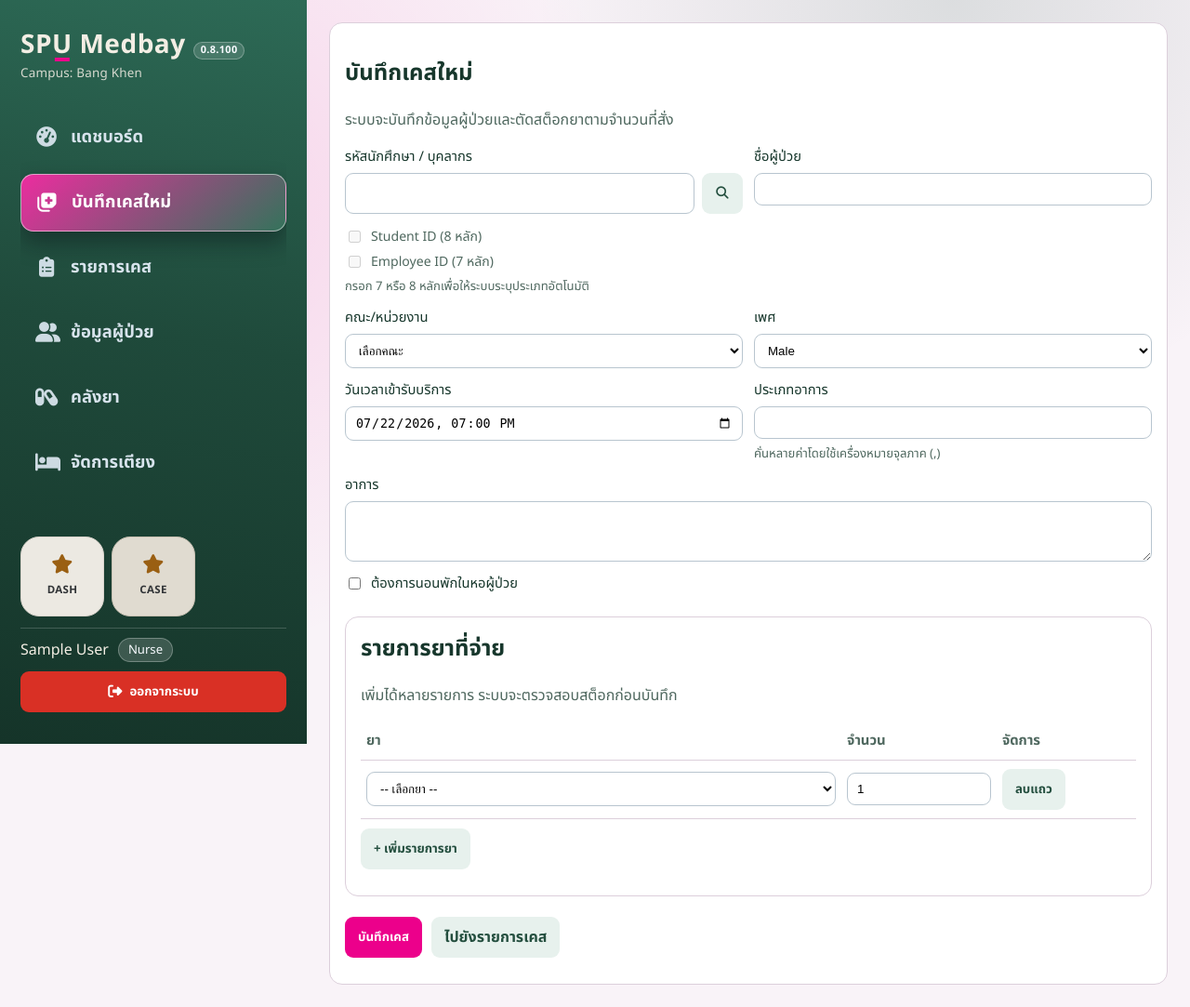
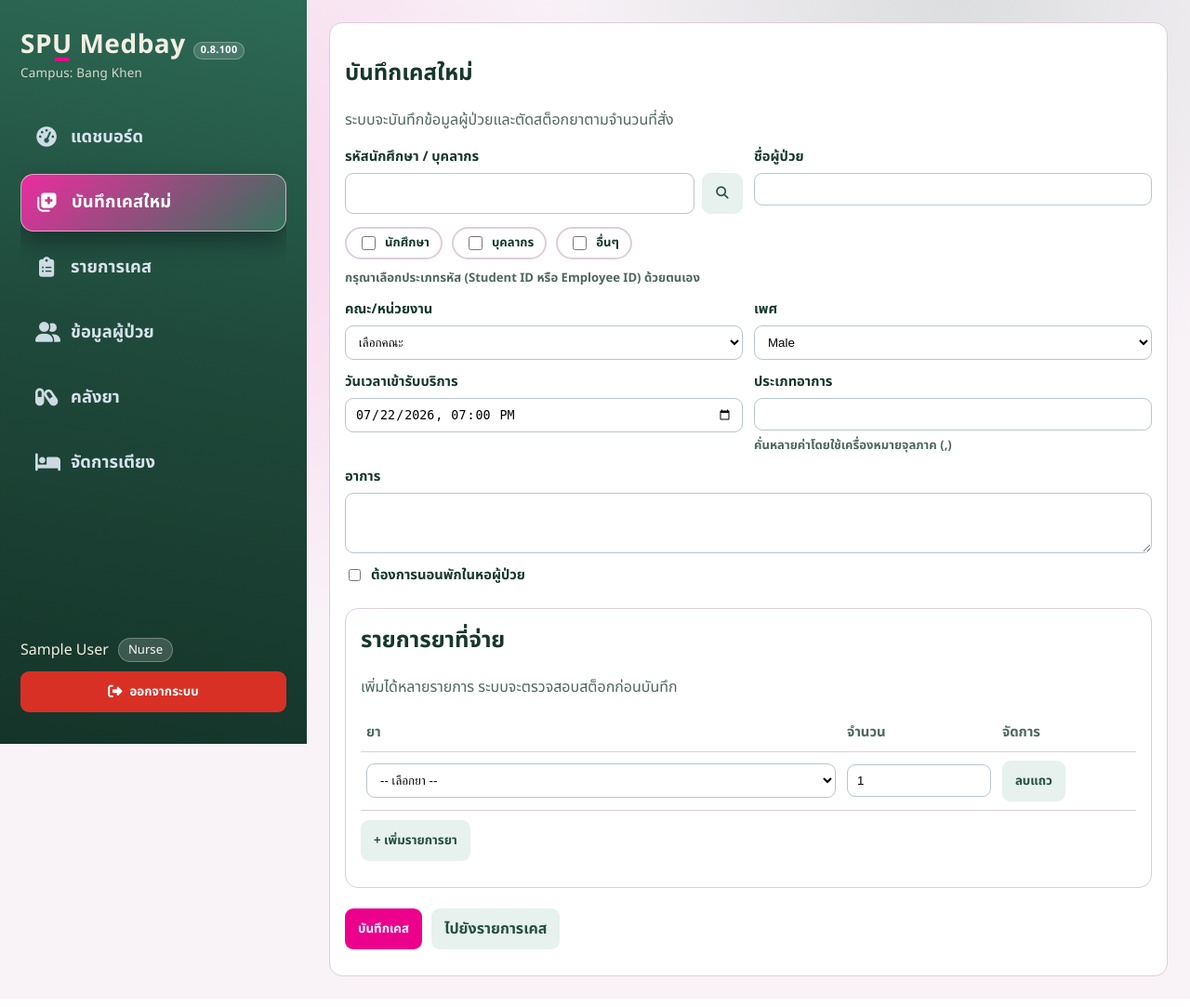
Before and after one commit to J-nothing-J/SPU-MBOLD, a Django app: page /new-case/ in a window 1280 px wide. Shown: the whole page at 93% size. After the commit the page ends 1050 px from the top, so only its background shows below. Run offline with Django 5.2, Linux system fonts and the light colour scheme; the visitor is signed in with stand-in values (Sample User, id 1); data that the repository does not hold is empty.

Commit message:
0.8.110: Refactor ID type selection in new case and patient edit forms; remove unused quick buttons

```diff
--- a/static/css/app.css
+++ b/static/css/app.css
@@ -91,8 +91,7 @@ textarea:focus-visible {
 }
 
 .btn:focus-visible,
-.nav-link:focus-visible,
-.quick-btn:focus-visible {
+.nav-link:focus-visible {
     box-shadow: 0 0 0 3px var(--focus-ring-soft);
 }
 
@@ -199,52 +198,6 @@ textarea:focus-visible {
     width: 100%;
 }
 
-.sidebar-quick-buttons {
-    display: grid;
-    grid-template-columns: repeat(3, minmax(0, 1fr));
-    gap: 8px;
-    padding-bottom: 12px;
-    border-bottom: 1px solid rgba(255, 255, 255, 0.18);
-}
-
-.quick-btn {
-    min-height: 86px;
-    border-radius: 20px;
-    border: 1px solid #d7d2ca;
-    background: #ece9e2;
-    color: #313437;
-    display: flex;
-    flex-direction: column;
-    align-items: center;
-    justify-content: center;
-    gap: 8px;
-    font-size: 0.72rem;
-    font-weight: 600;
-    letter-spacing: 0.3px;
-    text-transform: uppercase;
-    transition: transform 0.2s ease, background 0.2s ease;
-    cursor: pointer;
-}
-
-.quick-btn i {
-    color: #9a5f12;
-    font-size: 1.28rem;
-}
-
-.quick-btn-team {
-    font-family: inherit;
-}
-
-.quick-btn:hover {
-    background: #f3f1eb;
-    transform: translateY(-1px);
-}
-
-.quick-btn.active {
-    background: #e0dbd0;
-    border-color: #c8c0b2;
-}
-
 body.team-modal-open {
     overflow: hidden;
 }
@@ -741,6 +694,7 @@ label {
     display: grid;
     gap: 6px;
     font-size: 0.92rem;
+    font-weight: 700;
 }
 
 input,
@@ -914,23 +868,54 @@ th {
 
 .id-type-indicator {
     margin-top: 8px;
-    display: grid;
-    gap: 6px;
+    display: flex;
+    flex-wrap: wrap;
+    align-items: center;
+    gap: 10px;
 }
 
 .id-type-flag {
     display: inline-flex;
     align-items: center;
-    gap: 8px;
-    font-size: 0.88rem;
-    color: var(--muted);
+    gap: 7px;
+    font-size: 0.82rem;
+    font-weight: 600;
+    color: var(--ink);
+    background: #fff;
+    border: 2px solid var(--line);
+    border-radius: 999px;
+    padding: 5px 12px;
+    min-height: 34px;
+    cursor: pointer;
+    user-select: none;
+    transition: background 0.15s ease, border-color 0.15s ease, transform 0.1s ease;
+}
+
+.id-type-flag:hover {
+    background: #fdf1f8;
+    border-color: var(--brand);
+}
+
+.id-type-flag:active {
+    transform: scale(0.97);
+}
+
+.id-type-flag:has(input:checked) {
+    background: var(--brand);
+    border-color: var(--brand-dark);
+    color: #fff;
 }
 
 .id-type-flag input {
-    width: auto;
+    width: 15px;
+    height: 15px;
+    accent-color: var(--brand-dark);
+    cursor: pointer;
+    flex-shrink: 0;
 }
 
 .id-type-hint {
+    flex-basis: 100%;
     font-size: 0.82rem;
     color: var(--muted);
 }
@@ -1515,20 +1500,6 @@ th {
         min-height: 54px;
     }
 
-    .sidebar-quick-buttons {
-        gap: 6px;
-    }
-
-    .quick-btn {
-        min-height: 76px;
-        border-radius: 18px;
-        font-size: 0.64rem;
-    }
-
-    .quick-btn i {
-        font-size: 1.1rem;
-    }
-
     .bed-map-panel {
         overflow-x: auto;
     }
--- a/templates/base.html
+++ b/templates/base.html
@@ -57,16 +57,6 @@
             </nav>
 
             <div class="sidebar-footer">
-                <div class="sidebar-quick-buttons" role="navigation" aria-label="Quick shortcuts">
-                    <a href="{% url 'dashboard' %}" class="quick-btn {% if request.path == '/dashboard/' %}active{% endif %}">
-                        <i class="fa-solid fa-star" aria-hidden="true"></i>
-                        <span>DASH</span>
-                    </a>
-                    <a href="{% url 'new_case' %}" class="quick-btn {% if request.path == '/new-case/' %}active{% endif %}">
-                        <i class="fa-solid fa-star" aria-hidden="true"></i>
-                        <span>CASE</span>
-                    </a>
-                </div>
                 <div class="topbar-user">
                     <span>{{ user.get_full_name|default:user.username }}</span>
                     <span class="badge">{{ user.role }}</span>
--- a/templates/clinic/new_case.html
+++ b/templates/clinic/new_case.html
@@ -29,14 +29,18 @@
                 </div>
                 <div class="id-type-indicator" aria-live="polite">
                     <label class="id-type-flag">
-                        <input type="checkbox" id="id-type-student-flag" disabled>
-                        <span>Student ID (8 หลัก)</span>
+                        <input type="checkbox" id="id-type-student-flag">
+                        <span>นักศึกษา</span>
                     </label>
                     <label class="id-type-flag">
-                        <input type="checkbox" id="id-type-employee-flag" disabled>
-                        <span>Employee ID (7 หลัก)</span>
+                        <input type="checkbox" id="id-type-employee-flag">
+                        <span>บุคลากร</span>
                     </label>
-                    <span class="id-type-hint" id="id-type-hint">กรอก 7 หรือ 8 หลักเพื่อให้ระบบระบุประเภทอัตโนมัติ</span>
+                    <label class="id-type-flag">
+                        <input type="checkbox" id="id-type-other-flag">
+                        <span>อื่นๆ</span>
+                    </label>
+                    <span class="id-type-hint" id="id-type-hint">กรุณาเลือกประเภทรหัส (Student ID หรือ Employee ID) ด้วยตนเอง</span>
                 </div>
                 {% if form.student_id.errors %}<span class="field-error">{{ form.student_id.errors|join:', ' }}</span>{% endif %}
             </label>
@@ -205,13 +209,14 @@
     const organizationSelect = document.getElementById('id_organization');
     const studentFlag = document.getElementById('id-type-student-flag');
     const employeeFlag = document.getElementById('id-type-employee-flag');
+    const otherFlag = document.getElementById('id-type-other-flag');
     const hint = document.getElementById('id-type-hint');
     const liveStatus = document.getElementById('new-case-live-status');
     const liveAlert = document.getElementById('new-case-live-alert');
     let previousIdType = null;
     let hasInitialized = false;
 
-    if (!idInput || !organizationSelect || !studentFlag || !employeeFlag || !hint) {
+    if (!idInput || !organizationSelect || !studentFlag || !employeeFlag || !otherFlag || !hint) {
         return;
     }
 
@@ -238,22 +243,47 @@
     const studentOptions = JSON.parse(document.getElementById('student-organization-options').textContent);
     const employeeOptions = JSON.parse(document.getElementById('employee-organization-options').textContent);
 
-    function detectIdType(value) {
-        const cleaned = String(value || '').replace(/\D/g, '');
-        if (cleaned.length === 8) {
+    function getSelectedIdType() {
+        if (studentFlag.checked) {
             return 'student';
         }
-        if (cleaned.length === 7) {
+        if (employeeFlag.checked) {
             return 'employee';
+        }
+        if (otherFlag.checked) {
+            return 'other';
         }
         return null;
     }
 
+    function combinedOrganizationOptions() {
+        const seen = new Set();
+        const combined = [];
+        [...studentOptions, ...employeeOptions].forEach((item) => {
+            if (!item.value || seen.has(item.value)) {
+                return;
+            }
+            seen.add(item.value);
+            combined.push(item);
+        });
+        return combined;
+    }
+
     function updateOrgOptions(idType) {
         const currentValue = organizationSelect.value;
-        const isEmployee = idType === 'employee';
-        const options = isEmployee ? employeeOptions : studentOptions;
-        const placeholder = isEmployee ? 'เลือกหน่วยงาน' : 'เลือกคณะ';
+        let options;
+        let placeholder;
+
+        if (idType === 'employee') {
+            options = employeeOptions;
+            placeholder = 'เลือกหน่วยงาน';
+        } else if (idType === 'other') {
+            options = combinedOrganizationOptions();
+            placeholder = 'เลือกคณะ/หน่วยงาน';
+        } else {
+            options = studentOptions;
+            placeholder = 'เลือกคณะ';
+        }
 
         organizationSelect.innerHTML = '';
 
@@ -286,28 +316,37 @@
         if (idInput.value !== normalized) {
             idInput.value = normalized;
         }
+    }
 
-        const idType = detectIdType(normalized);
-        studentFlag.checked = idType === 'student';
-        employeeFlag.checked = idType === 'employee';
-
+    function setHintForType(idType) {
         if (idType === 'student') {
             hint.textContent = 'Student ID (8 หลัก)';
         } else if (idType === 'employee') {
             hint.textContent = 'Employee ID (7 หลัก)';
+        } else if (idType === 'other') {
+            hint.textContent = 'อื่นๆ: บุคคลภายนอก / ไม่ใช่นักศึกษาหรือบุคลากร';
         } else {
-            hint.textContent = 'กรอก 7 หรือ 8 หลักเพื่อให้ระบบระบุประเภทอัตโนมัติ';
+            hint.textContent = 'กรุณาเลือกประเภทรหัส (Student ID หรือ Employee ID) ด้วยตนเอง';
         }
+    }
 
+    function applyIdType(idType) {
+        studentFlag.checked = idType === 'student';
+        employeeFlag.checked = idType === 'employee';
+        otherFlag.checked = idType === 'other';
+
+        setHintForType(idType);
         updateOrgOptions(idType);
 
         if (hasInitialized && idType !== previousIdType) {
             if (idType === 'student') {
-                announcePolite('ตรวจพบรหัสประเภท Student ID (8 หลัก)');
+                announcePolite('เลือกประเภทรหัส Student ID (8 หลัก)');
             } else if (idType === 'employee') {
-                announcePolite('ตรวจพบรหัสประเภท Employee ID (7 หลัก)');
+                announcePolite('เลือกประเภทรหัส Employee ID (7 หลัก)');
+            } else if (idType === 'other') {
+                announcePolite('เลือกประเภทรหัส อื่นๆ');
             } else {
-                announcePolite('ยังไม่สามารถระบุประเภทรหัสได้ กรุณากรอก 7 หรือ 8 หลัก');
+                announcePolite('ยกเลิกการเลือกประเภทรหัสแล้ว');
             }
         }
 
@@ -317,6 +356,32 @@
 
     idInput.addEventListener('input', updateIndicatorAndSelect);
     updateIndicatorAndSelect();
+
+    studentFlag.addEventListener('change', () => {
+        if (studentFlag.checked) {
+            applyIdType('student');
+        } else if (!employeeFlag.checked && !otherFlag.checked) {
+            applyIdType(null);
+        }
+    });
+
+    employeeFlag.addEventListener('change', () => {
+        if (employeeFlag.checked) {
+            applyIdType('employee');
+        } else if (!studentFlag.checked && !otherFlag.checked) {
+            applyIdType(null);
+        }
+    });
+
+    otherFlag.addEventListener('change', () => {
+        if (otherFlag.checked) {
+            applyIdType('other');
+        } else if (!studentFlag.checked && !employeeFlag.checked) {
+            applyIdType(null);
+        }
+    });
+
+    applyIdType(getSelectedIdType());
 
     const searchBtn = document.getElementById('search-patient-btn');
     const nameInput = document.getElementById('id_name');
@@ -344,7 +409,7 @@
                     nameInput.value = data.name || '';
                     genderSelect.value = data.gender || '';
                     // First we ensure the organization options are correctly populated for this type of ID
-                    updateOrgOptions(detectIdType(val));
+                    updateOrgOptions(getSelectedIdType());
                     // Then we can set the organization value
                     organizationSelect.value = data.organization || '';
 
```
Also changed, not shown: templates/clinic/patient_edit.html (+75 -15 lines).
